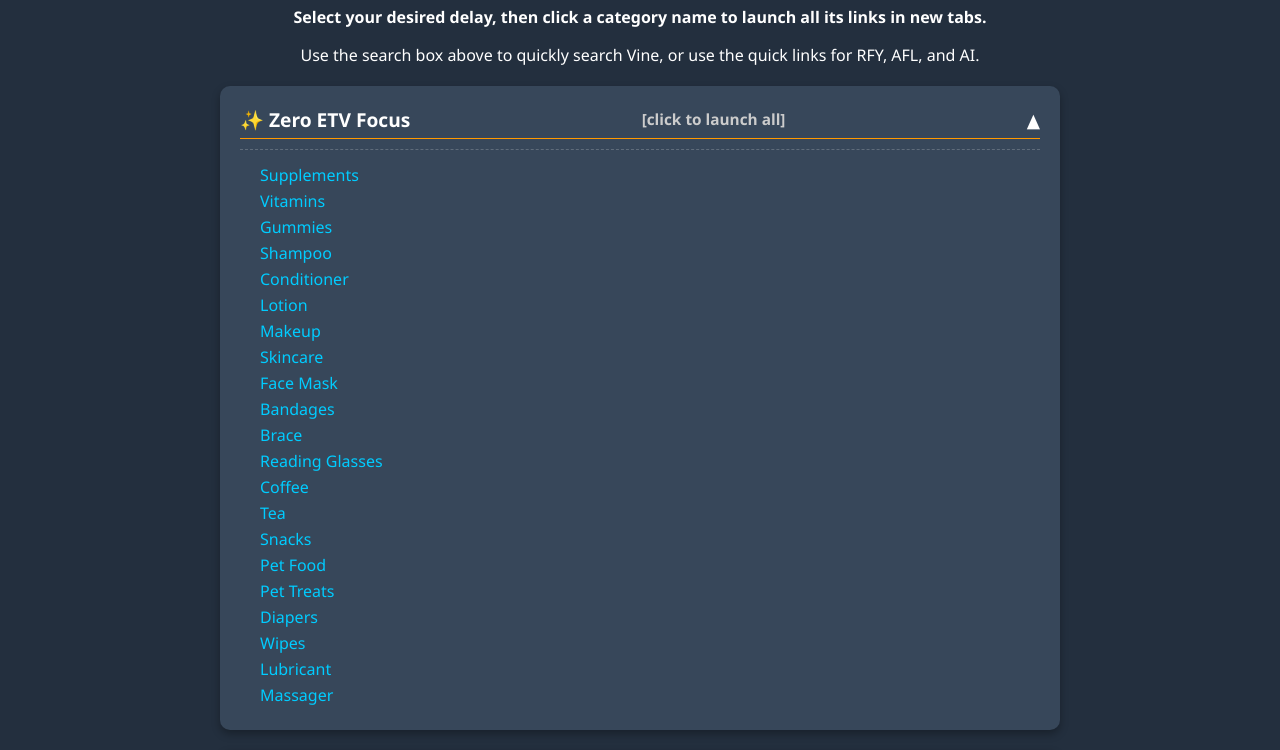
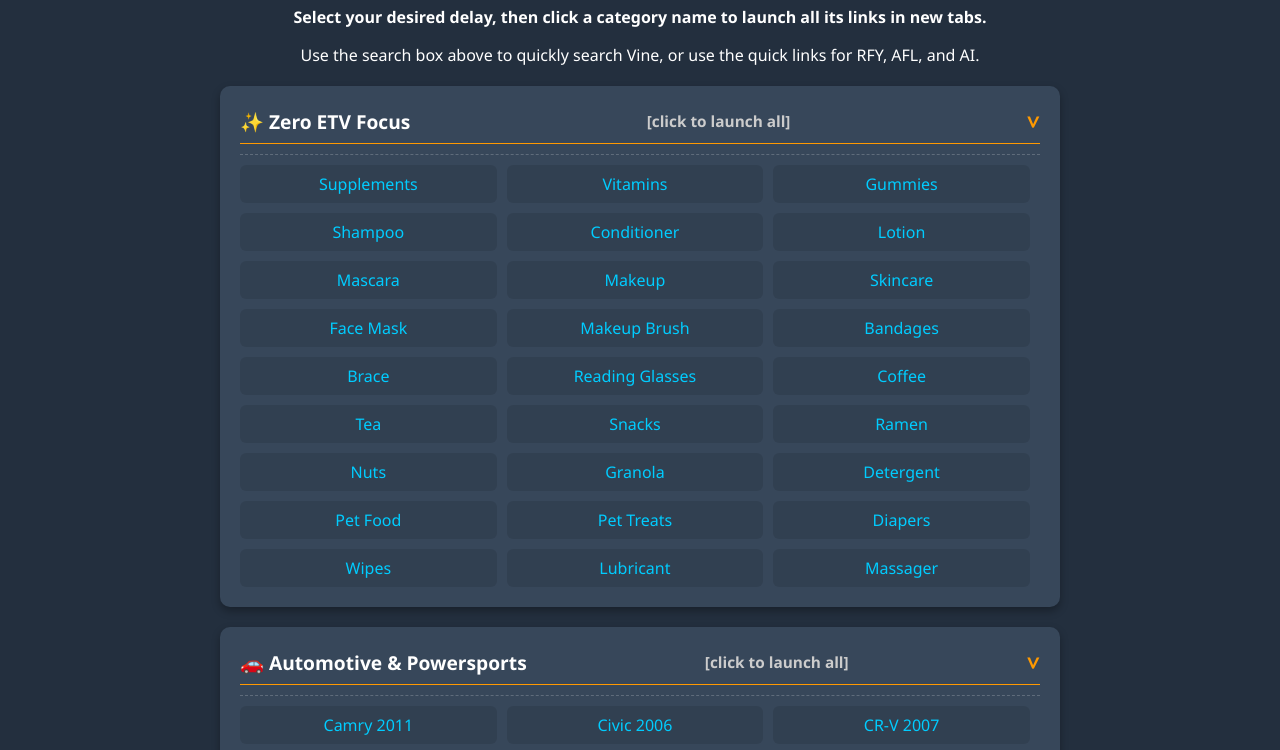
Before and after one commit to Metzger77/vine-launcher, a plain HTML site: page index.html in a window 1280 px wide. Shown: the part 210-960 px from the top of the page. Drawn offline with Linux system fonts and the light colour scheme.

Commit message:
Update index.html

```diff
--- a/index.html
+++ b/index.html
@@ -8,7 +8,7 @@
   <script>(function(w,d,s,l,i){w[l]=w[l]||[];w[l].push({'gtm.start':
   new Date().getTime(),event:'gtm.js'});var f=d.getElementsByTagName(s)[0],
   j=d.createElement(s),dl=l!='dataLayer'?'&l='+l:'';j.async=true;j.src=
-  'https://www.googletagmanager.com/gtm.js?id='+i+dl;f.parentNode.insertBefore(j,f);
+  'https://www.googletagmanager.com/gtag/js?id='+i+dl;f.parentNode.insertBefore(j,f);
   })(window,document,'script','dataLayer','GTM-PHVHKCDP');</script>
   <!-- End Google Tag Manager -->
 
@@ -119,39 +119,65 @@
       align-items: center;
       font-size: 1.2em; /* Slightly larger for headings */
     }
-    /* Modified: Arrow now points up by default */
+    /* Updated: Right-pointing arrow by default (collapsed) */
     .category h3::after {
-        content: '▲'; /* Up arrow for expanded */
+        content: '>'; /* Right-pointing arrow */
         margin-left: 10px;
+        font-size: 1.2em; /* Make it a bit larger */
+        font-weight: bold; /* Make it stand out */
+        color: #FF9900; /* Give it the accent color */
         transition: transform 0.2s ease;
-        transform: rotate(0deg); /* Initial state for animation */
+        transform: rotate(0deg); /* Initial state: pointing right */
     }
-    /* Modified: Arrow points down when collapsed */
-    .category:not(.expanded) h3::after {
-        content: '▼'; /* Down arrow for collapsed */
-        transform: rotate(180deg);
+    /* When expanded, rotate to point down */
+    .category.expanded h3::after {
+        transform: rotate(90deg); /* Rotate to point down */
     }
     .links {
-      /* Removed 'display: none;' here so they are visible by default */
       margin-top: 10px;
       padding-top: 10px;
       border-top: 1px dashed rgba(255,255,255,0.2);
+      display: flex;
+      flex-wrap: wrap;
+      justify-content: flex-start;
+      gap: 10px; /* Space between items in both rows/columns */
     }
-    /* Added display property for collapsed state */
-    .category:not(.expanded) .links {
-        display: none;
-    }
+    /* Adjusted .link-item for flex container */
     .link-item {
       color: #00ccff;
-      display: block;
-      margin: 4px 0 4px 20px;
+      display: inline-block;
+      margin: 0;
+      padding: 8px 12px; /* Add some padding to make clickable area larger */
       text-decoration: none;
-      transition: color 0.2s ease;
-      font-size: 1em; /* Relative to parent/body font size */
+      transition: color 0.2s ease, background-color 0.2s ease;
+      font-size: 1em;
+      background-color: rgba(0,0,0,0.1); /* Subtle background for better visual separation */
+      border-radius: 6px;
+
+      /* Default to 3 columns on larger screens */
+      flex-basis: calc(33.33% - 10px); /* 3 items per row with 10px gap */
+      max-width: calc(33.33% - 10px);
+      text-align: center; /* Center text within each item */
+      box-sizing: border-box; /* Include padding and border in the width calculation */
     }
     .link-item:hover {
       color: #66e0ff;
       text-decoration: underline;
+      background-color: rgba(0,0,0,0.2);
+    }
+
+    /* Styles for the "click to launch all" span */
+    .category h3 span {
+        font-size: 0.8em;
+        color: #ccc;
+        white-space: nowrap; /* Prevent wrapping */
+        margin-left: 10px; /* Ensure space from the main title */
+        flex-shrink: 0; /* Prevent it from shrinking if main title is long */
+    }
+
+    /* Added display property for collapsed state */
+    .category:not(.expanded) .links {
+        display: none;
     }
     .info-message {
         background-color: #4CAF50; /* Green */
@@ -167,7 +193,15 @@
         box-shadow: 0 2px 5px rgba(0,0,0,0.3);
         font-size: 1em;
     }
+
     /* Responsive adjustments */
+    @media (max-width: 1024px) { /* New breakpoint for tablets/medium screens */
+        .link-item {
+            flex-basis: calc(50% - 10px); /* 2 items per row */
+            max-width: calc(50% - 10px);
+        }
+    }
+
     @media (max-width: 768px) {
         body {
             font-size: 18px; /* Larger base font size for mobile */
@@ -201,6 +235,10 @@
         }
         .link-item {
             font-size: 1.1em; /* Larger link items */
+            padding: 10px 15px; /* Adjust padding for mobile */
+            flex-basis: calc(100% - 0px); /* Single column on mobile */
+            max-width: 100%;
+            margin-bottom: 10px; /* Add margin between stacked items on mobile */
         }
         .info-message {
             font-size: 1.1em;
@@ -213,6 +251,7 @@
   <noscript><iframe src="https://www.googletagmanager.com/ns.html?id=GTM-PHVHKCDP"
   height="0" width="0" style="display:none;visibility:hidden"></iframe></noscript>
   <!-- End Google Tag Manager (noscript) -->
+
   <div class="sticky-header">
     <select id="delay">
       <option value="5000">5s Delay</option>
@@ -221,10 +260,10 @@
       <option value="random">Random (4–10s)</option>
     </select>
     <button onclick="launchAll()">Launch All</button>
+    <button onclick="launchCreatorsList()">Creators List</button>
     <a href="https://www.amazon.com/vine/vine-items?queue=potluck" target="_blank">RFY</a>
     <a href="https://www.amazon.com/vine/vine-items?queue=last_chance" target="_blank">AFL</a>
     <a href="https://www.amazon.com/vine/vine-items?queue=encore" target="_blank">AI</a>
-    <!-- Removed "Copy All Links" button as requested -->
   </div>
 
   <div class="search-container">
@@ -237,7 +276,7 @@
 
   <div id="categories"></div>
 
-  <div id="infoMessage" class="info-message"></div>
+  <div id="infoMessage"></div>
 
   <script>
     // Defines the categories and their associated search terms.
@@ -246,9 +285,10 @@
       "✨ Zero ETV Focus": [
         ["Supplements", "Supplements"], ["Vitamins", "Vitamins"], ["Gummies", "Gummies"],
         ["Shampoo", "Shampoo"], ["Conditioner", "Conditioner"], ["Lotion", "Lotion"],
-        ["Makeup", "Makeup"], ["Skincare", "Skincare"], ["Face Mask", "Face%20Mask"],
-        ["Bandages", "Bandages"], ["Brace", "Brace"], ["Reading Glasses", "Reading%20glasses"],
-        ["Coffee", "Coffee"], ["Tea", "Tea"], ["Snacks", "Snacks"],
+        ["Mascara", "Mascara"], ["Makeup", "Makeup"], ["Skincare", "Skincare"], ["Face Mask", "Face%20Mask"],
+        ["Makeup Brush", "Makeup%20Brush"], ["Bandages", "Bandages"], ["Brace", "Brace"], ["Reading Glasses", "Reading%20glasses"],
+        ["Coffee", "Coffee"], ["Tea", "Tea"], ["Snacks", "Snacks"], ["Ramen", "Ramen"],
+        ["Nuts", "Nuts"], ["Granola", "Granola"], ["Detergent", "Detergent"],
         ["Pet Food", "Pet%20Food"], ["Pet Treats", "Pet%20Treats"], ["Diapers", "Diapers"],
         ["Wipes", "Wipes"], ["Lubricant", "Lubricant"], ["Massager", "Massager"]
       ],
@@ -261,12 +301,14 @@
         ["Car Organizer", "Car%20Organizer"], ["Tire Pressure Monitor", "Tire%20Pressure%20Monitor"],
         ["Jump Starter Cable", "Jump%20Starter%20Cable"], ["Car Cover", "Car%20Cover"],
         ["Motorcycle Phone Mount", "Motorcycle%20Phone%20Mount"], ["ATV Winch", "ATV%20Winch"],
-        ["Car Cleaning Kit", "Car%20Cleaning%20Kit"], ["LED Headlight", "LED%20Headlight"]
+        ["Car Cleaning Kit", "Car%20Cleaning%20Kit"], ["LED Headlight", "LED%20Headlight"],
+        ["Seat Covers", "Seat%20Covers"], ["Car Polish", "Car%20Polish"]
       ],
       "🧰 Tools & Home Improvement": [
         ["Makita", "Makita"], ["Tool Kit", "Tool%20kit"], ["Socket Set", "Socket%20set"],
         ["Smart Plug", "Smart%20plug"], ["IP68", "IP68"], ["Tool", "Tool"],
-        ["Electric Kettle", "Electric%20Kettle"], ["Smart Lighting", "Smart%20Lighting"], ["Cookware", "Cookware"]
+        ["Electric Kettle", "Electric%20Kettle"], ["Smart Lighting", "Smart%20Lighting"], ["Cookware", "Cookware"],
+        ["Air Fryer", "Air%20Fryer"], ["Heated Blanket", "Heated%20Blanket"]
       ],
       "📱 Tech & Electronics": [
         ["Wireless", "Wireless"], ["Google 9 XL", "Google%209%20XL"], ["Robot", "Robot"],
@@ -277,19 +319,22 @@
         ["Wi-Fi Extender", "Wi-Fi%20Extender"]
       ],
       "🧔 Grooming & Personal Care": [
-        ["Shaver", "Shaver"], ["Bald", "Bald"], ["Hair Dryer", "Hair%20Dryer"], ["Curling Iron", "Curling%20Iron"]
+        ["Shaver", "Shaver"], ["Bald", "Bald"], ["Hair Dryer", "Hair%20Dryer"], ["Curling Iron", "Curling%20Iron"],
+        ["Mascara", "Mascara"], ["Manicure", "Manicure"], ["Nail Polish", "Nail%20Polish"],
+        ["Hair Brush", "Hair%20Brush"], ["Hair Trimmer", "Hair%20Trimmer"], ["Beard", "Beard"]
       ],
       "👓 Vision & Eyewear": [
         ["Reading Glasses", "Reading%20glasses"], ["Readers", "Readers"], ["Glasses", "Glasses"]
       ],
       "🍬 Health & Wellness": [
         ["Gummies", "Gummies"], ["Multivitamins", "Multivitamins"], ["Probiotics", "Probiotics"],
-        ["Sex", "Sex"], ["Vitamin", "Vitamin"], ["Blood Pressure Monitor", "Blood%20Pressure%20Monitor"],
+        ["Sex", "Sex"], ["Vitamin", "Vitamin"], ["Protein", "Protein"],
+        ["Blood Pressure Monitor", "Blood%20Pressure%20Monitor"],
         ["Thermometer", "Thermometer"], ["First Aid", "First%20Aid"], ["Brace", "Brace"]
       ],
       "☀️ Outdoors & Solar": [
         ["Solar", "Solar"], ["Outdoor", "Outdoor"], ["Zapper", "Zapper"], ["Seed", "Seed"], ["Pool", "Pool"],
-        ["Camping", "Camping"], ["Hiking", "Hiking"]
+        ["Camping", "Camping"], ["Hiking", "Hiking"], ["Cooler", "Cooler"]
       ],
       "🐾 Pet Care": [
         ["Cat Tree", "Cat%20Tree"], ["Dog Bed", "Dog%20Bed"], ["Pet Camera", "Pet%20Camera"],
@@ -313,6 +358,27 @@
         ["Bosch", "Bosch"], ["Meguiar’s", "Meguiar's"], ["Rain-X", "Rain-X"], ["Thule", "Thule"], ["WeatherTech", "WeatherTech"]
       ]
     };
+
+    // Define the Creators list items for the new button
+    const creatorsListItems = [
+        ["Camry 2011", "Camry%202011"], ["Civic 2006", "Civic%202006"], ["CR-V 2007", "CR-V%202007"],
+        ["Express 1500", "Express%201500"], ["Dash Cam", "Dash%20cam"], ["Wiper", "Wiper"],
+        ["Relay Switch", "Relay%20switch"], ["TRX250EX", "TRX250EX"], ["Sportsman 570", "Sportsman%20570"],
+        ["400LTZ", "400LTZ"], ["LTZ 400", "LTZ%20400"], ["NHX110", "NHX110"], ["Phone Holder", "Phone%20holder"],
+        ["Tool", "Tool"], ["Makita", "Makita"], ["Tool Kit", "Tool%20kit"], ["Socket Set", "Socket%20set"],
+        ["Smart Plug", "Smart%20plug"], ["IP68", "IP68"], ["Tool", "Tool"],
+        ["Wireless", "Wireless"], ["Google 9 XL", "Google%209%20XL"], ["Robot", "Robot"],
+        ["Robotic", "Robotic"], ["Bluetooth", "Bluetooth"], ["HDMI", "HDMI"],
+        ["USB Hub", "USB%20Hub"], ["Ethernet", "Ethernet"], ["Keyboard", "Keyboard"],
+        ["Headphones", "Headphones"], ["Streaming", "Streaming"], ["iPhone 16 Pro 6.3", "iPhone%2016%20Pro%206.3"],
+        ["Beard", "Beard"], ["Shaver", "Shaver"], ["Bald", "Bald"],
+        ["Reading Glasses", "Reading%20glasses"], ["Readers", "Readers"], ["Glasses", "Glasses"],
+        ["Hearing Aid", "Hearing%20Aid"],
+        ["Gummies", "Gummies"], ["Multivitamins", "Multivitamins"], ["Probiotics", "Probiotics"],
+        ["Sex", "Sex"], ["Vitamin", "Vitamin"],
+        ["Solar", "Solar"], ["Outdoor", "Outdoor"], ["Zapper", "Zapper"], ["Seed", "Seed"], ["Pool", "Pool"]
+    ];
+
 
     const container = document.getElementById("categories");
     const infoMessageElement = document.getElementById("infoMessage");
@@ -391,6 +457,20 @@
     }
 
     /**
+     * Launches the predefined Creators list items with an 8-second delay.
+     */
+    function launchCreatorsList() {
+      const delay = 8000; // 8 seconds delay as requested for Creators list
+      showInfoMessage(`Launching Creators List with ${delay / 1000}s delays...`);
+      let totalDelay = 0;
+      creatorsListItems.forEach(([_, slug]) => {
+        const url = `https://www.amazon.com/vine/vine-items?search=${slug}`;
+        setTimeout(() => window.open(url, '_blank'), totalDelay);
+        totalDelay += delay;
+      });
+    }
+
+    /**
      * Toggles the visibility of links within a category and updates its expanded state.
      * @param {HTMLElement} categoryDiv - The div element representing the category.
      */
@@ -402,8 +482,6 @@
             categoryDiv.scrollIntoView({ behavior: 'smooth', block: 'start' });
         }
     }
-
-    // Removed copyAllLinks function as the button has been removed.
 
     // --- Page Initialization ---
     // Dynamically creates and appends category sections to the page.
@@ -419,6 +497,8 @@
       launchInstruction.textContent = " [click to launch all]";
       launchInstruction.style.fontSize = '0.8em';
       launchInstruction.style.color = '#ccc';
+      launchInstruction.style.whiteSpace = 'nowrap'; /* Prevent wrapping */
+      launchInstruction.style.flexShrink = '0'; /* Prevent it from shrinking */
       h3.appendChild(launchInstruction);
 
       // Event listener for toggling visibility
```
